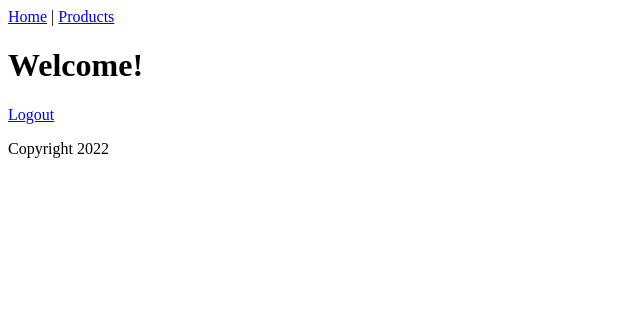
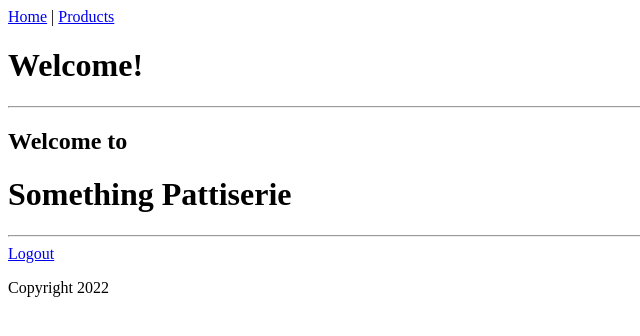
Before and after one commit to BenSShin/mini-capstone-frontend, a React (Vite) app: page / in a window 1280 px wide. Shown: the top 336 px of the page, without its empty margins (0-640 px from the left). Built offline with nearby package versions, Linux system fonts and the light colour scheme; no server answers.

Commit message:
added home page

```diff
--- a/src/Content.jsx
+++ b/src/Content.jsx
@@ -5,6 +5,7 @@ import { ProductNew } from "./ProductNew";
 import { Login } from "./LogIn";
 import { LogoutLink } from "./LogoutLink";
 import { Signup } from "./SignUp";
+import { Home } from "./Home";
 import { Routes, Route } from "react-router-dom";
 
 export function Content() {
@@ -32,6 +33,7 @@ export function Content() {
     <div>
       <h1>Welcome!</h1>
       <Routes>
+        <Route path="/" element={<Home />} />
         <Route path="/signup" element={<Signup />} />
         <Route path="/login" element={<Login />} />
         <Route path="/products/new" element={<ProductNew onCreateProduct={handleCreateProduct} />} />
--- a/src/Header.jsx
+++ b/src/Header.jsx
@@ -4,7 +4,7 @@ export function Header() {
   return (
     <header>
       <nav>
-        <a href="#home">Home</a> | <Link to="/products">Products</Link>
+        <Link to="/">Home</Link> | <Link to="/products">Products</Link>
       </nav>
     </header>
   );
--- a/src/Home.jsx
+++ b/src/Home.jsx
@@ -0,0 +1,10 @@
+export function Home() {
+  return (
+    <div>
+      <hr />
+      <h2>Welcome to</h2>
+      <h1>Something Pattiserie</h1>
+      <hr />
+    </div>
+  );
+}
```
